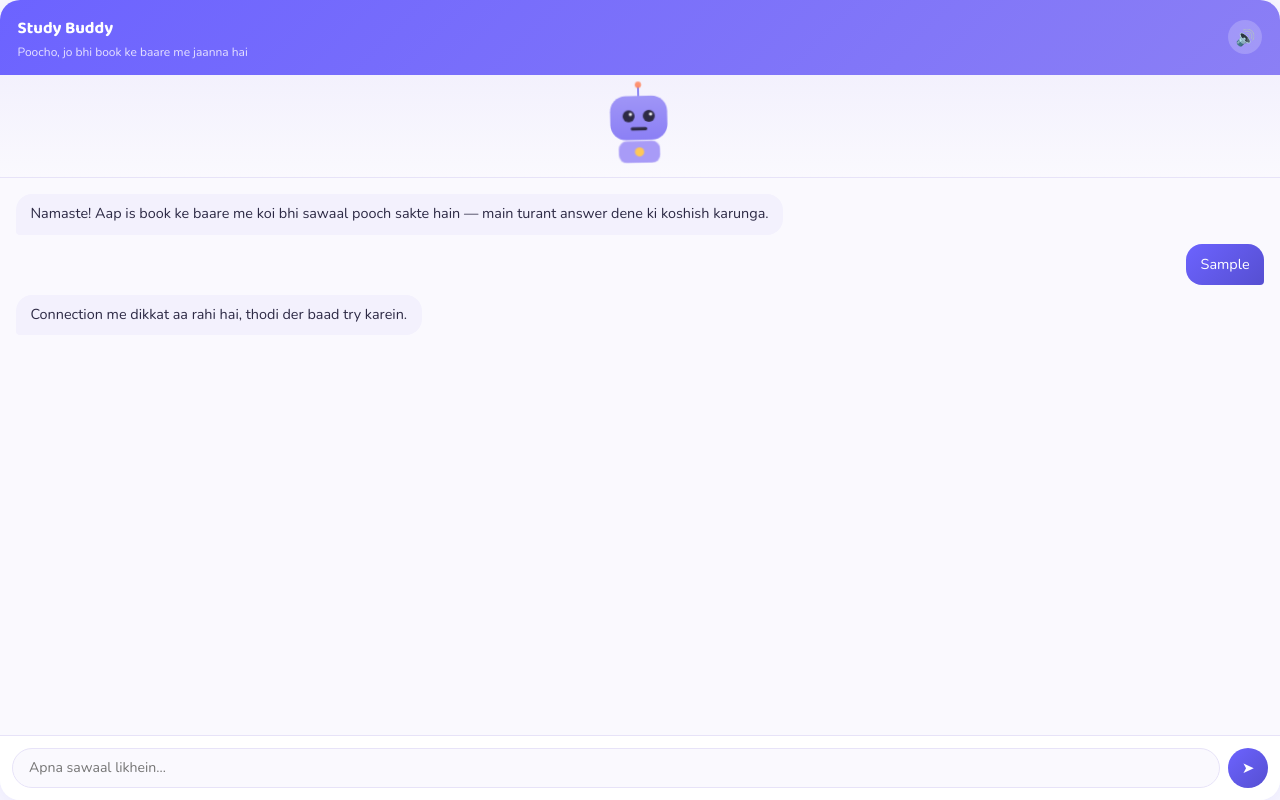
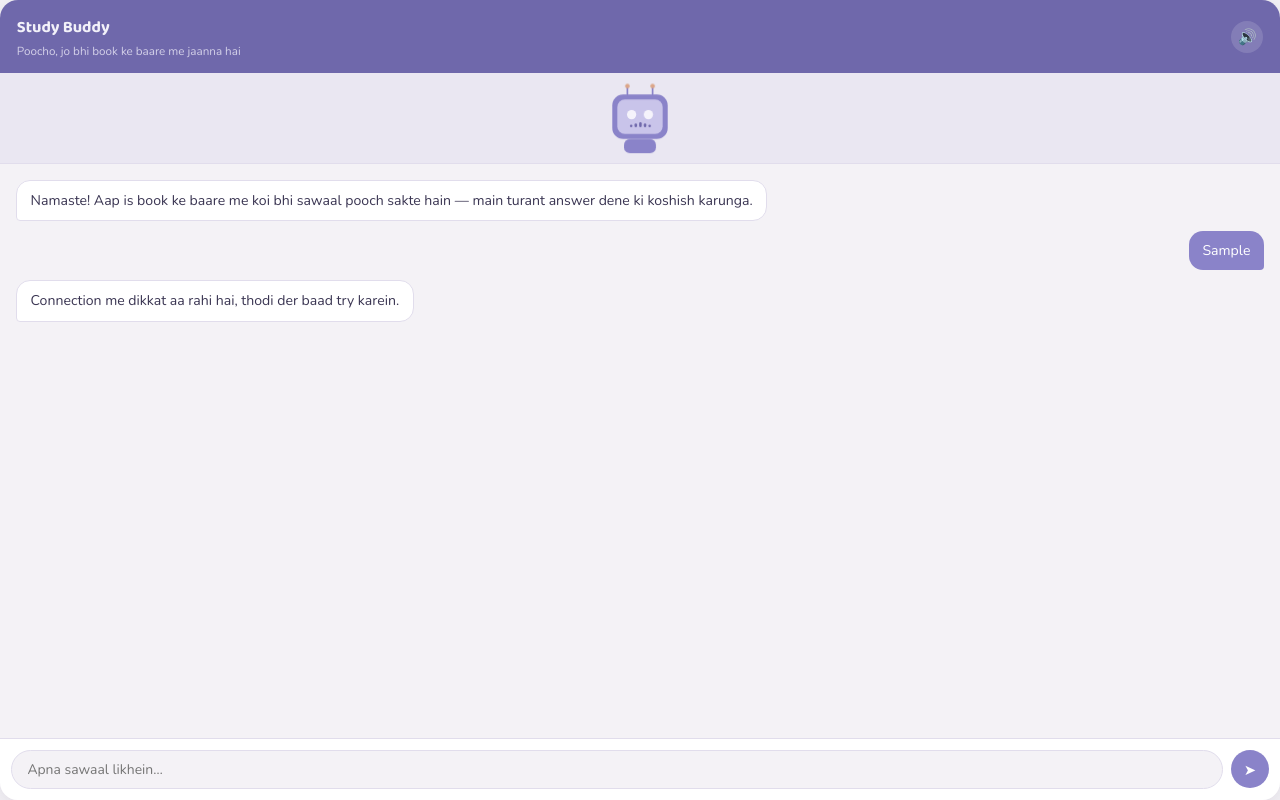
Before and after one commit to Parv1989/Que-Ans-Database, a plain HTML site: page public/widget/chat.html in a window 1280 px wide. Both pictures are taken after typing "Sample" into the empty fields and a click on the button "Send". Drawn offline with nearby package versions, Linux system fonts and the light colour scheme; no server answers.

Commit message:
softer theme, redesigned robot, Hindi voice priority

```diff
--- a/public/admin/admin.css
+++ b/public/admin/admin.css
@@ -3,14 +3,14 @@
 :root {
   --ink: #2d2a45;
   --ink-soft: #6b6690;
-  --indigo: #6c63ff;
-  --indigo-dark: #564fd1;
-  --lavender: #f3f1fd;
-  --coral: #ff8a65;
+  --indigo: #8a83c9;
+  --indigo-dark: #6f68ab;
+  --lavender: #eae7f2;
+  --coral: #dba384;
   --mint: #4cae91;
-  --paper: #faf9fe;
+  --paper: #f4f2f6;
   --panel: #ffffff;
-  --line: #e7e3f8;
+  --line: #e1ddec;
   --danger: #e35d5d;
   --radius: 14px;
   --radius-sm: 10px;
@@ -35,7 +35,7 @@ h1, h2, h3 { font-family: 'Baloo 2', sans-serif; margin: 0; font-weight: 700; }
   display: flex;
   align-items: center;
   justify-content: center;
-  background: linear-gradient(135deg, var(--indigo), #8b7ff5);
+  background: var(--indigo-dark);
 }
 
 .login-card {
@@ -89,7 +89,7 @@ input:focus, textarea:focus {
 button { font-family: inherit; cursor: pointer; }
 
 .primary-btn {
-  background: linear-gradient(135deg, var(--indigo), var(--indigo-dark));
+  background: var(--indigo-dark);
   color: #fff;
   border: none;
   padding: 0.7rem 1.2rem;
@@ -119,7 +119,7 @@ button { font-family: inherit; cursor: pointer; }
 
 .sidebar {
   width: 240px;
-  background: linear-gradient(180deg, var(--indigo), #55499e);
+  background: var(--indigo-dark);
   color: #eee;
   display: flex;
   flex-direction: column;
--- a/public/widget/chat.html
+++ b/public/widget/chat.html
@@ -20,24 +20,28 @@
 
     <!-- Animated robot mascot -->
     <div class="robot-stage">
-      <svg id="robot" class="robot" viewBox="0 0 200 190" xmlns="http://www.w3.org/2000/svg" aria-hidden="true">
-        <line x1="100" y1="14" x2="100" y2="34" stroke="#847ff2" stroke-width="4" stroke-linecap="round"/>
-        <circle id="antennaLight" class="antenna-light" cx="100" cy="10" r="7"/>
-        <rect x="38" y="34" width="124" height="96" rx="34" fill="#8b7ff5"/>
-        <rect x="38" y="34" width="124" height="96" rx="34" fill="url(#headShine)" opacity="0.5"/>
-        <circle class="eye" cx="78" cy="78" r="13" fill="#2d2a45"/>
-        <circle class="eye" cx="122" cy="78" r="13" fill="#2d2a45"/>
-        <circle class="eye-glint" cx="82" cy="74" r="3.5" fill="#fff"/>
-        <circle class="eye-glint" cx="126" cy="74" r="3.5" fill="#fff"/>
-        <rect id="mouth" class="mouth" x="82" y="102" width="36" height="7" rx="3.5" fill="#2d2a45"/>
-        <rect x="55" y="132" width="90" height="48" rx="18" fill="#a89bf7"/>
-        <circle cx="100" cy="156" r="10" fill="#ffc857"/>
-        <defs>
-          <linearGradient id="headShine" x1="0" y1="0" x2="0" y2="1">
-            <stop offset="0" stop-color="#ffffff" stop-opacity="0.35"/>
-            <stop offset="1" stop-color="#ffffff" stop-opacity="0"/>
-          </linearGradient>
-        </defs>
+      <svg id="robot" class="robot" viewBox="0 0 200 180" xmlns="http://www.w3.org/2000/svg" aria-hidden="true">
+        <!-- antennae -->
+        <line x1="70" y1="34" x2="70" y2="18" stroke="#8a83c9" stroke-width="4" stroke-linecap="round"/>
+        <line x1="130" y1="34" x2="130" y2="18" stroke="#8a83c9" stroke-width="4" stroke-linecap="round"/>
+        <circle class="antenna-light" cx="70" cy="14" r="5.5"/>
+        <circle class="antenna-light" cx="130" cy="14" r="5.5"/>
+        <!-- head: rounded square, classic robot emoji style -->
+        <rect x="34" y="34" width="132" height="106" rx="26" fill="#8a83c9"/>
+        <rect x="46" y="46" width="108" height="82" rx="18" fill="#c9c4ea"/>
+        <!-- eyes: flat glowing circles -->
+        <circle class="eye" cx="80" cy="82" r="11"/>
+        <circle class="eye" cx="120" cy="82" r="11"/>
+        <!-- mouth: 5-bar equalizer, looks like talking/sound when animated -->
+        <g id="mouth" class="mouth-group">
+          <rect class="mouth-bar" x="76" y="106" width="6" height="6" rx="3"/>
+          <rect class="mouth-bar" x="87" y="103" width="6" height="9" rx="3"/>
+          <rect class="mouth-bar" x="98" y="100" width="6" height="12" rx="3"/>
+          <rect class="mouth-bar" x="109" y="103" width="6" height="9" rx="3"/>
+          <rect class="mouth-bar" x="120" y="106" width="6" height="6" rx="3"/>
+        </g>
+        <!-- body -->
+        <rect x="62" y="140" width="76" height="34" rx="14" fill="#8a83c9"/>
       </svg>
     </div>
 
--- a/public/widget/chatbot.css
+++ b/public/widget/chatbot.css
@@ -1,15 +1,15 @@
 @import url('https://fonts.googleapis.com/css2?family=Baloo+2:wght@600;700&family=Nunito:wght@400;600;700&display=swap');
 
 :root {
-  --ink: #2d2a45;
-  --ink-soft: #6b6690;
-  --indigo: #6c63ff;
-  --indigo-dark: #564fd1;
-  --lavender: #f3f1fd;
-  --coral: #ff8a65;
-  --mint: #4cae91;
-  --paper: #faf9fe;
-  --line: #e7e3f8;
+  --ink: #3a3552;
+  --ink-soft: #7d7699;
+  --primary: #8a83c9;
+  --primary-dark: #6f68ab;
+  --lavender: #eae7f2;
+  --coral: #dba384;
+  --mint: #7fb69e;
+  --paper: #f4f2f6;
+  --line: #e1ddec;
 }
 
 * { box-sizing: border-box; }
@@ -25,40 +25,40 @@ html, body {
   display: flex;
   flex-direction: column;
   height: 100%;
-  border-radius: 20px;
+  border-radius: 18px;
   overflow: hidden;
-  box-shadow: 0 4px 30px rgba(108, 99, 255, 0.15);
+  box-shadow: 0 4px 22px rgba(58, 53, 82, 0.12);
 }
 
 .chat-header {
-  background: linear-gradient(135deg, var(--indigo), #8b7ff5);
-  color: #fff;
-  padding: 0.95rem 1.1rem;
+  background: var(--primary-dark);
+  color: #f2f1f9;
+  padding: 0.9rem 1.05rem;
   display: flex;
   align-items: center;
   justify-content: space-between;
   flex-shrink: 0;
 }
-.chat-header-title { font-family: 'Baloo 2', sans-serif; font-weight: 700; font-size: 1.05rem; }
-.chat-header-sub { font-size: 0.75rem; color: #e6e2ff; margin-top: 0.1rem; }
+.chat-header-title { font-family: 'Baloo 2', sans-serif; font-weight: 700; font-size: 1.02rem; }
+.chat-header-sub { font-size: 0.73rem; color: #d3d0e8; margin-top: 0.1rem; }
 
 .mute-btn {
-  background: rgba(255,255,255,0.2);
+  background: rgba(255,255,255,0.14);
   border: none;
-  width: 34px; height: 34px;
+  width: 32px; height: 32px;
   border-radius: 50%;
-  color: #fff;
-  font-size: 1rem;
+  color: #f2f1f9;
+  font-size: 0.95rem;
   cursor: pointer;
   flex-shrink: 0;
   display: flex; align-items: center; justify-content: center;
 }
-.mute-btn:hover { background: rgba(255,255,255,0.32); }
+.mute-btn:hover { background: rgba(255,255,255,0.24); }
 
 /* ---------- Robot mascot ---------- */
 .robot-stage {
-  background: linear-gradient(180deg, var(--lavender), var(--paper));
-  padding: 0.6rem 0 0.3rem;
+  background: var(--lavender);
+  padding: 0.55rem 0 0.3rem;
   display: flex;
   justify-content: center;
   flex-shrink: 0;
@@ -66,46 +66,53 @@ html, body {
 }
 
 .robot {
-  width: 92px;
+  width: 84px;
   height: auto;
-  animation: robotBob 3.2s ease-in-out infinite;
+  animation: robotBob 3.6s ease-in-out infinite;
   transform-origin: center bottom;
 }
 
 @keyframes robotBob {
-  0%, 100% { transform: translateY(0) rotate(0deg); }
-  50% { transform: translateY(-5px) rotate(-1.5deg); }
+  0%, 100% { transform: translateY(0); }
+  50% { transform: translateY(-3px); }
 }
 
-.antenna-light { fill: var(--coral); animation: antennaPulse 1.6s ease-in-out infinite; }
+.antenna-light { fill: var(--coral); animation: antennaPulse 2s ease-in-out infinite; }
 @keyframes antennaPulse {
-  0%, 100% { opacity: 1; r: 7; }
-  50% { opacity: 0.55; r: 5.5; }
+  0%, 100% { opacity: 1; }
+  50% { opacity: 0.5; }
 }
 
 .eye {
-  animation: blink 4.5s ease-in-out infinite;
+  fill: #f5f3fb;
+  animation: blink 5s ease-in-out infinite;
+  transform-box: fill-box;
   transform-origin: center;
 }
 @keyframes blink {
-  0%, 92%, 100% { transform: scaleY(1); }
-  95% { transform: scaleY(0.12); }
+  0%, 93%, 100% { transform: scaleY(1); }
+  96% { transform: scaleY(0.15); }
 }
 
-.eye-glint { pointer-events: none; }
-
-.mouth { transition: none; }
-
-/* while the robot is "talking" (voice-over playing), mouth chatters open/close */
-.robot.talking .mouth {
-  animation: mouthTalk 0.26s ease-in-out infinite;
-}
-@keyframes mouthTalk {
-  0%, 100% { height: 7px; y: 102; rx: 3.5px; }
-  50% { height: 20px; y: 96; rx: 8px; }
+/* mouth: 5-bar equalizer look. Idle = flat/resting bars. Talking = each bar
+   bounces at its own pace, like a sound visualizer — reads clearly as speech. */
+.mouth-bar {
+  fill: var(--primary-dark);
+  transform-box: fill-box;
+  transform-origin: center bottom;
 }
 
-.robot.talking { animation: robotBob 0.9s ease-in-out infinite; }
+.robot.talking .mouth-bar { animation: barTalk 0.55s ease-in-out infinite; }
+.robot.talking .mouth-bar:nth-child(1) { animation-delay: 0s; }
+.robot.talking .mouth-bar:nth-child(2) { animation-delay: 0.12s; }
+.robot.talking .mouth-bar:nth-child(3) { animation-delay: 0.05s; }
+.robot.talking .mouth-bar:nth-child(4) { animation-delay: 0.18s; }
+.robot.talking .mouth-bar:nth-child(5) { animation-delay: 0.08s; }
+
+@keyframes barTalk {
+  0%, 100% { transform: scaleY(0.45); }
+  50% { transform: scaleY(1.35); }
+}
 
 /* ---------- Messages ---------- */
 .chat-messages {
@@ -120,22 +127,23 @@ html, body {
 
 .msg {
   max-width: 82%;
-  padding: 0.6rem 0.9rem;
-  font-size: 0.9rem;
+  padding: 0.58rem 0.85rem;
+  font-size: 0.88rem;
   line-height: 1.5;
-  border-radius: 16px;
+  border-radius: 14px;
 }
 .msg p { margin: 0; }
 
 .msg.bot {
-  background: var(--lavender);
+  background: #fff;
   color: var(--ink);
+  border: 1px solid var(--line);
   align-self: flex-start;
   border-bottom-left-radius: 4px;
 }
 
 .msg.user {
-  background: linear-gradient(135deg, var(--indigo), var(--indigo-dark));
+  background: var(--primary);
   color: #fff;
   align-self: flex-end;
   border-bottom-right-radius: 4px;
@@ -147,18 +155,18 @@ html, body {
   border: 1.5px solid var(--line);
   color: var(--ink);
   padding: 0.5rem 0.8rem;
-  border-radius: 12px;
-  font-size: 0.84rem;
+  border-radius: 10px;
+  font-size: 0.82rem;
   text-align: left;
   cursor: pointer;
   font-family: inherit;
 }
-.suggestion-btn:hover { border-color: var(--indigo); color: var(--indigo-dark); }
+.suggestion-btn:hover { border-color: var(--primary); color: var(--primary-dark); }
 
-.typing-dots { display: inline-flex; gap: 3px; align-self: flex-start; padding: 0.5rem 0.9rem; background: var(--lavender); border-radius: 16px; border-bottom-left-radius: 4px; }
+.typing-dots { display: inline-flex; gap: 3px; align-self: flex-start; padding: 0.5rem 0.9rem; background: #fff; border: 1px solid var(--line); border-radius: 14px; border-bottom-left-radius: 4px; }
 .typing-dots span {
   width: 6px; height: 6px; border-radius: 50%;
-  background: var(--indigo); animation: bounce 1.2s infinite ease-in-out;
+  background: var(--primary); animation: bounce 1.2s infinite ease-in-out;
 }
 .typing-dots span:nth-child(2) { animation-delay: 0.15s; }
 .typing-dots span:nth-child(3) { animation-delay: 0.3s; }
@@ -167,7 +175,7 @@ html, body {
 .chat-input-row {
   display: flex;
   gap: 0.5rem;
-  padding: 0.75rem;
+  padding: 0.7rem;
   border-top: 1px solid var(--line);
   background: #fff;
   flex-shrink: 0;
@@ -176,23 +184,23 @@ html, body {
 .chat-input-row input {
   flex: 1;
   border: 1.5px solid var(--line);
-  border-radius: 22px;
-  padding: 0.6rem 1rem;
-  font-size: 0.88rem;
+  border-radius: 20px;
+  padding: 0.55rem 0.95rem;
+  font-size: 0.87rem;
   font-family: inherit;
   background: var(--paper);
 }
-.chat-input-row input:focus { outline: none; border-color: var(--indigo); background: #fff; }
+.chat-input-row input:focus { outline: none; border-color: var(--primary); background: #fff; }
 
 .chat-input-row button {
-  background: linear-gradient(135deg, var(--indigo), var(--indigo-dark));
+  background: var(--primary);
   color: #fff;
   border: none;
-  width: 40px;
-  height: 40px;
+  width: 38px;
+  height: 38px;
   border-radius: 50%;
-  font-size: 0.95rem;
+  font-size: 0.92rem;
   cursor: pointer;
   flex-shrink: 0;
 }
-.chat-input-row button:hover { filter: brightness(1.08); }
+.chat-input-row button:hover { background: var(--primary-dark); }
--- a/public/widget/chatbot.js
+++ b/public/widget/chatbot.js
@@ -30,16 +30,26 @@ function toSpeechText(raw) {
 
 // ---------- Voice-over (browser's built-in text-to-speech, no API/cost) ----------
 let cachedVoice = null;
+
+// Prefers a Hindi voice (best for Hinglish/Devanagari content from an Indian
+// publisher), then Indian English, then any English voice, then whatever the
+// browser has as default. Which voices actually exist depends on the
+// student's device/browser — this just picks the closest available match.
 function pickVoice() {
   if (cachedVoice) return cachedVoice;
   const voices = window.speechSynthesis ? window.speechSynthesis.getVoices() : [];
-  cachedVoice =
+  if (voices.length === 0) return null;
+
+  const voice =
+    voices.find((v) => v.lang === 'hi-IN') ||
+    voices.find((v) => v.lang && v.lang.startsWith('hi')) ||
     voices.find((v) => v.lang === 'en-IN') ||
-    voices.find((v) => v.lang && v.lang.startsWith('hi')) ||
     voices.find((v) => v.lang && v.lang.startsWith('en')) ||
     voices[0] ||
     null;
-  return cachedVoice;
+
+  cachedVoice = voice;
+  return voice;
 }
 if (window.speechSynthesis) {
   window.speechSynthesis.onvoiceschanged = () => {
@@ -54,11 +64,17 @@ function setTalking(isTalking) {
 function speak(rawText) {
   if (!voiceEnabled || !window.speechSynthesis) return;
   window.speechSynthesis.cancel(); // stop anything currently playing
-  const utterance = new SpeechSynthesisUtterance(toSpeechText(rawText));
+  const speechText = toSpeechText(rawText);
+  const utterance = new SpeechSynthesisUtterance(speechText);
   const voice = pickVoice();
-  if (voice) utterance.voice = voice;
-  utterance.rate = 0.98;
-  utterance.pitch = 1.05;
+  if (voice) {
+    utterance.voice = voice;
+    utterance.lang = voice.lang;
+  } else {
+    utterance.lang = 'hi-IN'; // hint the engine even with no matching voice object
+  }
+  utterance.rate = 0.95;
+  utterance.pitch = 1.0;
   utterance.onstart = () => setTalking(true);
   utterance.onend = () => setTalking(false);
   utterance.onerror = () => setTalking(false);
```
Also changed, not shown: public/widget/embed.js (+3 -11 lines).
